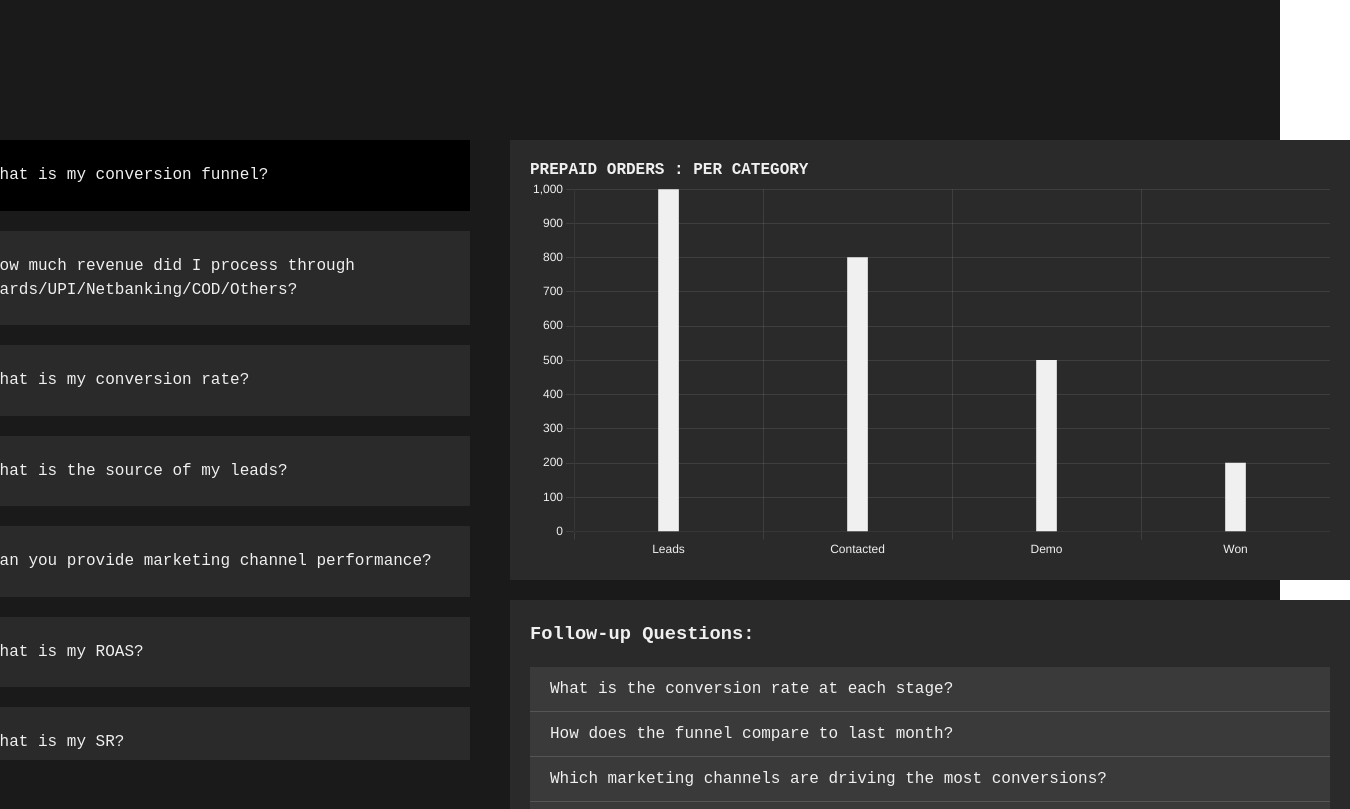
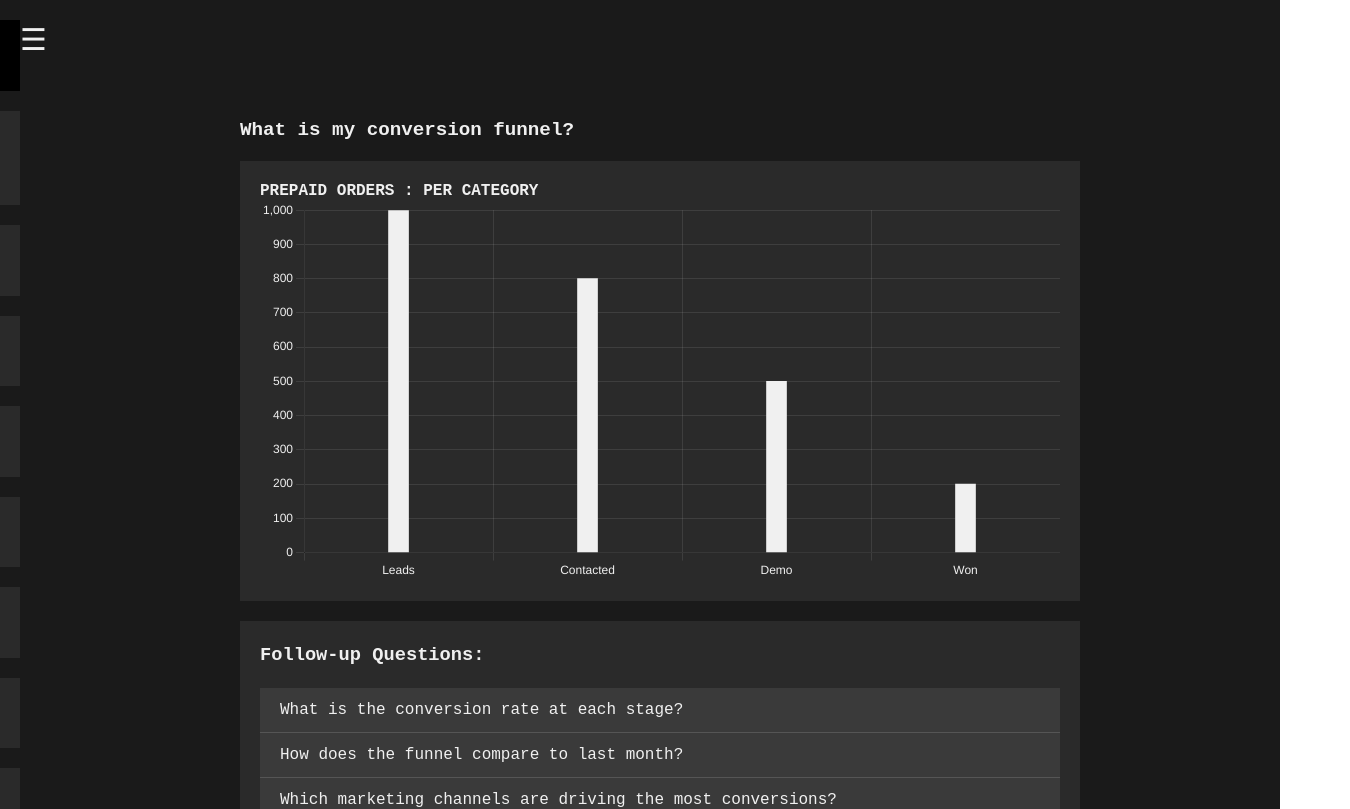
Before and after one commit to knaman2609/barsal, a React (Vite) app: page / in a window 1280 px wide. Shown: the top 809 px of the page, 1350 px wide, since content can reach past the window. Built offline with nearby package versions, Linux system fonts and the light colour scheme.

Commit message:
new version

```diff
--- a/src/App.css
+++ b/src/App.css
@@ -15,14 +15,33 @@ body {
   padding: 20px;
 }
 
+.nav-icon {
+  position: fixed;
+  top: 20px;
+  left: 20px;
+  font-size: 30px;
+  cursor: pointer;
+  z-index: 1001;
+}
+
 .left-panel {
+  position: fixed;
+  top: 0;
+  left: -500px; /* Hidden by default */
   width: 500px;
+  height: 100%;
+  background-color: #1a1a1a;
   padding: 20px;
   display: flex;
   flex-direction: column;
   gap: 20px;
-  height: 600px;
   overflow-y: auto;
+  transition: left 0.3s ease;
+  z-index: 1000;
+}
+
+.left-panel.open {
+  left: 0; /* Shown when open */
 }
 
 .right-panel {
@@ -93,3 +112,9 @@ h2{
   font-weight: normal;
   margin: 0;
 }
+
+.current-question {
+  font-size: 1.2em;
+  margin-top: -20px;
+  margin-bottom: 20px;
+}
--- a/src/App.jsx
+++ b/src/App.jsx
@@ -727,6 +727,7 @@ const HighRiskPincodesChart = () => <Bar data={highRiskPincodesData} options={ch
 function App() {
   const [activeTab, setActiveTab] = useState(0);
   const [activeFollowUp, setActiveFollowUp] = useState(null);
+  const [isNavOpen, setIsNavOpen] = useState(false);
   const conversionRate = (conversionFunnelData.datasets[0].data[3] / conversionFunnelData.datasets[0].data[0]) * 100;
 
   const followUpQuestions = [
@@ -1338,7 +1339,10 @@ function App() {
 
   return (
     <div className="dashboard-container">
-      <div className="left-panel">
+      <div className="nav-icon" onClick={() => setIsNavOpen(!isNavOpen)}>
+        &#9776;
+      </div>
+      <div className={`left-panel ${isNavOpen ? 'open' : ''}`}>
         {tabs.map((tab, index) => (
           <div
             key={index}
@@ -1346,6 +1350,7 @@ function App() {
             onClick={() => {
               setActiveTab(index);
               setActiveFollowUp(null);
+              setIsNavOpen(false);
             }}
           >
             <h2>{tab.question}</h2>
@@ -1353,6 +1358,7 @@ function App() {
         ))}
       </div>
       <div className="right-panel">
+        <h1 className="current-question">{tabs[activeTab].question}</h1>
         <div className="chart-container">
           {activeFollowUp !== null && tabs[activeTab].followUp ? tabs[activeTab].followUp[activeFollowUp].answer : tabs[activeTab].chart}
         </div>
```
